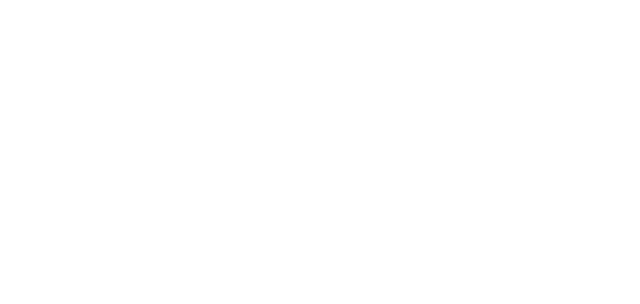
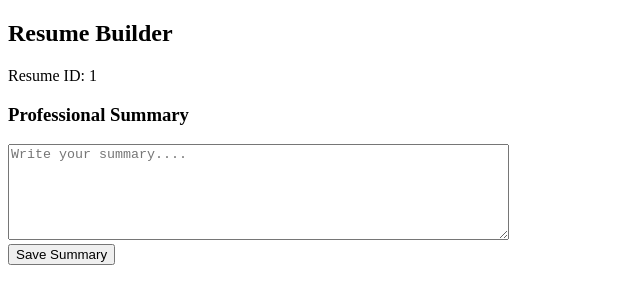
Before and after one commit to TusharKcode/AI-resume-generator, a React app in the folder frontend/: page /resume-builder/1 in a window 1280 px wide. Before the commit this address had no page. Shown: the top 304 px of the page, without its empty margins (0-640 px from the left). Built offline with nearby package versions, Linux system fonts and the light colour scheme; sample sign-in values are in the browser's storage; the HTML template or start-up script is replaced by a standard one.

Commit message:
Summary section added and tested success.

```diff
--- a/frontend/src/App.jsx
+++ b/frontend/src/App.jsx
@@ -22,7 +22,7 @@
           }
         />
         <Route
-          path="/resume-builder"
+          path="/resume-builder/:resumeId"
           element={
             <ProtectedRoutes>
               <ResumeBuilder/>
--- a/frontend/src/pages/dashboard/Dashboard.jsx
+++ b/frontend/src/pages/dashboard/Dashboard.jsx
@@ -1,9 +1,22 @@
 import React from 'react'
 import { useNavigate } from "react-router-dom";
 import { logoutUser } from "../../services/authService.js";
+import { createResume } from '../../services/resumeService.js';
 
 function Dashboard() {
   const navigate = useNavigate();
+
+  const handleCreateResume = async () => {
+    try {
+      const data = await createResume({
+        title:"Untitled Resume",
+        template:"default"
+      });
+      navigate(`/resume-builder/${data.resumeId}`)
+    } catch (error) {
+      console.error(error);
+    }
+  }
 
   const handleLogout = () => {
     logoutUser();
@@ -13,7 +26,7 @@
     <div style={{padding:"30px"}}>
       <h1>Welcome to AI Resume Generator Dashboard</h1>
       <br />
-      <button onClick={() => navigate("/resume-builder")}>
+      <button onClick={handleCreateResume}>
         Create new resume
       </button>
       <br />
--- a/frontend/src/pages/resume/ResumeBuilder.jsx
+++ b/frontend/src/pages/resume/ResumeBuilder.jsx
@@ -1,8 +1,47 @@
+import { useState } from "react";
+import { useParams } from "react-router-dom";
+import { saveResumesSection } from "../../services/resumeService";
 
 function ResumeBuilder(){
+
+    const {resumeId} = useParams();
+    const [summary, setSummary] = useState("");
+
+    const handleSave = async () => {
+        try {
+            await saveResumesSection({
+                resumeId,
+                sectionName: "summary",
+                content: summary
+            });
+            alert("Summary saved successfully");
+        } catch (error) {
+            console.error(error);
+            alert("Failed to save section");
+        }
+    }
+
     return(
         <div>
             <h2>Resume Builder</h2>
+
+            <p>Resume ID: {resumeId}</p>
+
+            <h3>Professional Summary</h3>
+
+            <textarea
+                rows="6"
+                cols="60"
+                placeholder="Write your summary...."
+                value={summary}
+                onChange={(e) => setSummary(e.target.value)}
+            />
+
+            <br />
+
+            <button onClick={handleSave}>
+                Save Summary
+            </button>
         </div>
     )
 }
--- /dev/null
+++ b/frontend/src/services/resumeService.js
@@ -0,0 +1,16 @@
+import API from "./api.js";
+
+export const createResume = async (data) => {
+    const response = await API.post("/resume/create", data);
+    return response.data;
+}
+
+export const getUserResumes = async () => {
+    const response = await API.get("/resume/user");
+    return response.data;
+}
+
+export const saveResumesSection = async (data) => {
+    const response = await API.post("/resume/section", data);
+    return response.data;
+}
```
